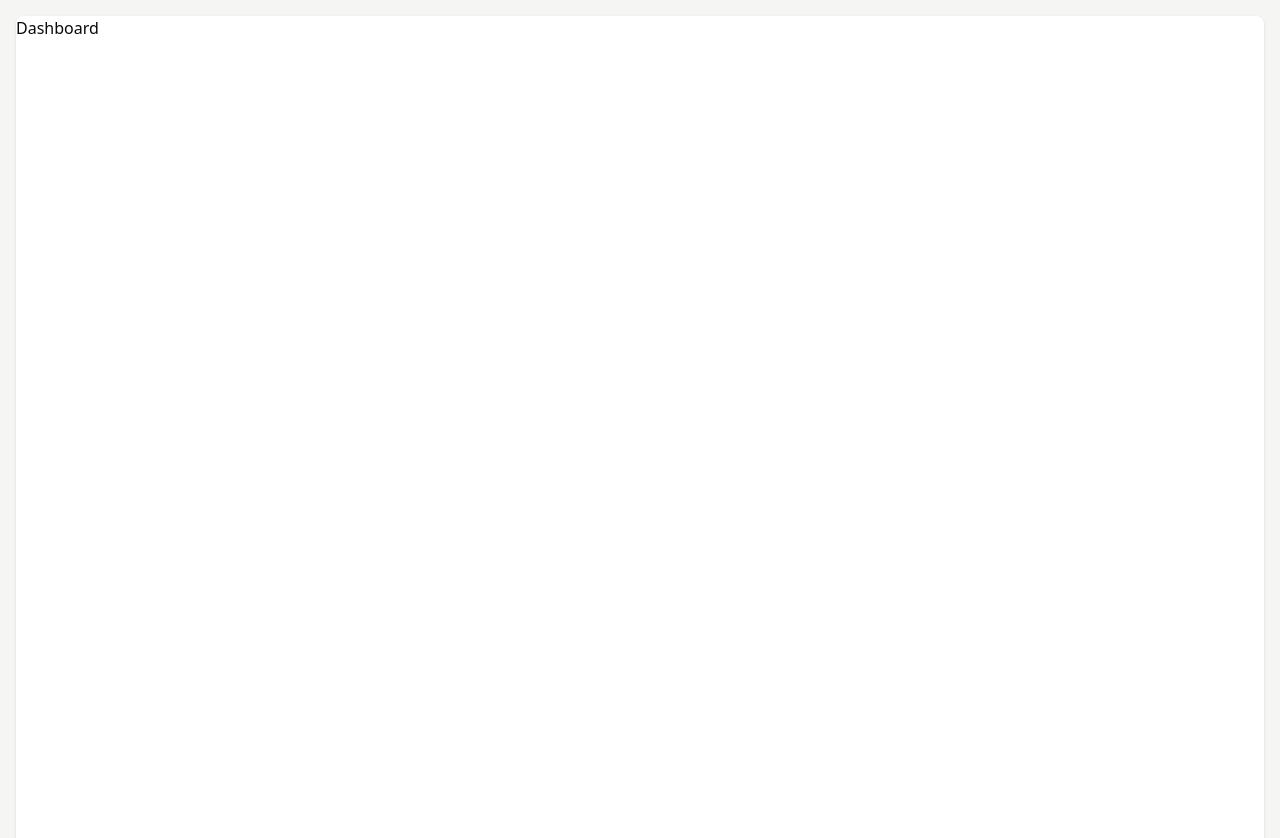
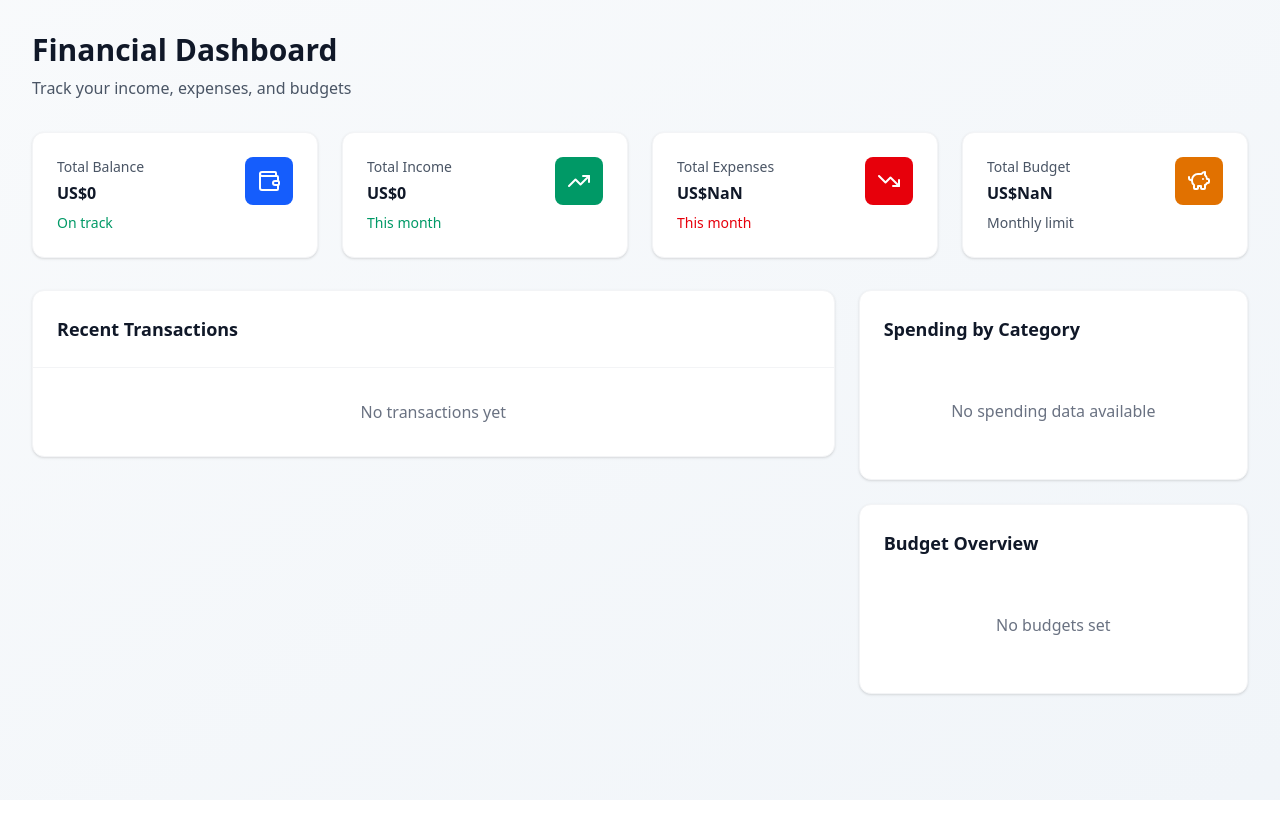
Before and after one commit to BengaCodes/dashboard, a React (Vite) app: page / in a window 1280 px wide. Shown: the top 838 px of the page. After the commit the page ends 800 px from the top, so only its background shows below. Built offline with nearby package versions, Linux system fonts and the light colour scheme.

Commit message:
Addition of dashboard component.
I plugged all the required components together in this one component

```diff
--- a/src/App.tsx
+++ b/src/App.tsx
@@ -1,13 +1,7 @@
 import Dashboard from './components/dashboard/Dashboard'
-import Sidebar from './components/sidebar/Sidebar'
 
 const App = () => {
-  return (
-    <main className='grid gap-4 p-4 grid-cols-[220px, _1fr]'>
-      <Dashboard />
-      <Sidebar />
-    </main>
-  )
+  return <Dashboard />
 }
 
 export default App
--- a/src/components/dashboard/Dashboard.tsx
+++ b/src/components/dashboard/Dashboard.tsx
@@ -1,6 +1,42 @@
+import { useMemo } from 'react'
+import { calculateMetrics, metricsList } from '../../utils'
+import MetricCard from '../metricCard/MetricCard'
+import TransactionsList from '../transactions/TransactionsList'
+import SpendingChart from '../spendingChart/SpendingChart'
+import BudgetOverview from '../budgetOverview/BudgetOverview'
+
 const Dashboard = () => {
+  const metrics = useMemo(() => calculateMetrics([], []), [])
+
+  const metricList = useMemo(() => metricsList(metrics), [metrics])
+
   return (
-    <div className='bg-white rounded-lg pb-4 shadow h-[200vh]'>Dashboard</div>
+    <div className='min-h-screen bg-linear-to-br from-slate-50 to-slate-100'>
+      <div className='max-w-7xl mx-auto px-4 sm:px-6 lg:px-8 py-8'>
+        <div className='mb-8'>
+          <h1 className='text-3xl font-bold text-gray-900 mb-2'>
+            Financial Dashboard
+          </h1>
+          <p className='text-gray-600'>
+            Track your income, expenses, and budgets
+          </p>
+        </div>
+        <div className='grid grid-cols-1 md:grid-cols-2 lg:grid-cols-4 gap-6 mb-8'>
+          {metricList.map((m, i: number) => (
+            <MetricCard {...m} key={m.title + i} />
+          ))}
+        </div>
+        <div className='grid grid-cols-1 lg:grid-cols-3 gap-6 mb-8'>
+          <div className='lg:col-span-2'>
+            <TransactionsList transactions={[]} />
+          </div>
+          <div className='space-y-6'>
+            <SpendingChart data={[]} />
+            <BudgetOverview budgets={[]} />
+          </div>
+        </div>
+      </div>
+    </div>
   )
 }
 
--- a/src/components/metricCard/MetricCard.tsx
+++ b/src/components/metricCard/MetricCard.tsx
@@ -4,7 +4,7 @@ interface MetricCardProps {
   title: string
   value: string
   change: string
-  changeType?: 'positive' | 'negative' | 'neutral'
+  changeType?: string
   icon: LucideIcon
   iconColor: string
 }
--- a/src/utils.ts
+++ b/src/utils.ts
@@ -49,6 +49,35 @@ export const formatCurrency = (amount: number) => {
   }).format(amount)
 }
 
+export const calculateMetrics = (transactions: any, budgets: any) => {
+  const currentMonth = new Date().getMonth()
+  const currentYear = new Date().getFullYear()
+
+  const currentMonthTransactions = transactions.filter((t: any) => {
+    const date = new Date(t.date)
+    return (
+      date.getMonth() === currentMonth && date.getFullYear() === currentYear
+    )
+  })
+
+  const totalIncome = currentMonthTransactions
+    .filter((t: any) => t.type === 'income')
+    .reduce((sum: any, t: any) => sum + Number(t.amount), 0)
+
+  const totalExpenses = currentMonthTransactions
+    .filter((t: any) => t.type === 'expense')
+    .reduce((sum: any, t: any) => sum + Number(t.amount), 0)
+
+  const balance = totalIncome - totalExpenses
+
+  const totalBudget = budgets.reduce(
+    (sum: any, b: any) => sum + Number(b.amount),
+    0
+  )
+
+  return { totalIncome, totalExpenses, balance, totalBudget }
+}
+
 export const metricsList = (metrics: any) => {
   return [
     {
```
